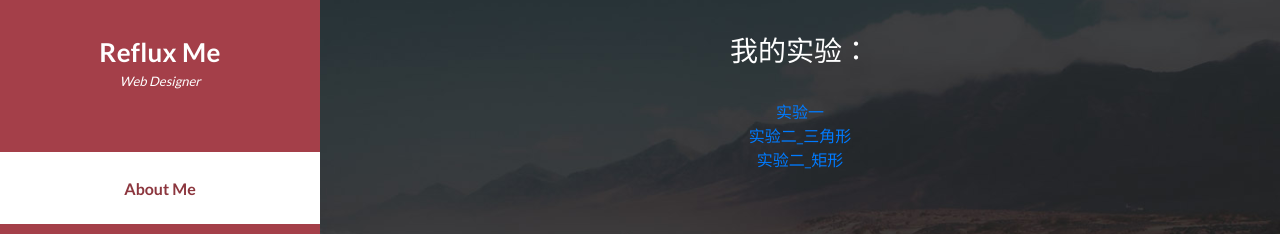
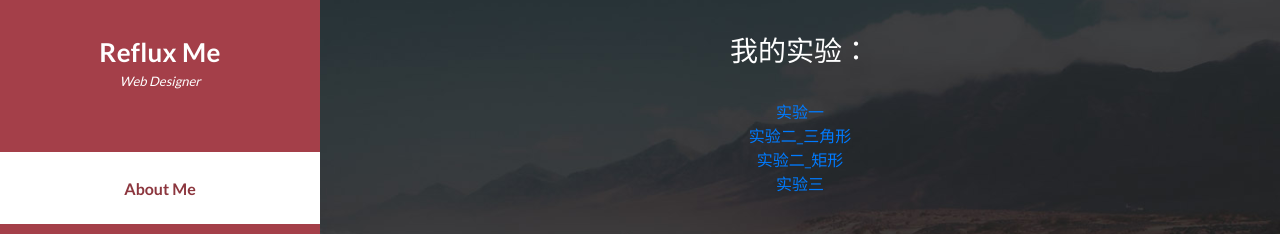
Before and after one commit to Da123537/Da123537.github.io, a plain HTML site: page index.html in a window 1280 px wide. Shown: the part 203-437 px from the top of the page. Drawn offline with Linux system fonts and the light colour scheme.

Commit message:
Update index.html

```diff
--- a/index.html
+++ b/index.html
@@ -99,6 +99,8 @@ https://templatemo.com/tm-531-reflux
 				<a href="Triangle.html">实验二_三角形</a>
 				<br/>
 				<a href="drawRectangle.html">实验二_矩形</a>
+				<br/>
+				<a href="合并.png">实验三</a>
 			</div>
 
           </div>
```
